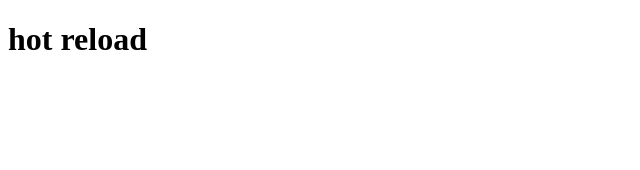
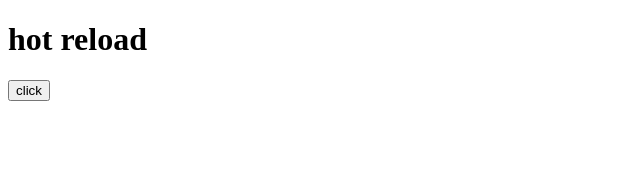
Before and after one commit to ottonSam/user-generate, a React (Create React App) app in the folder frontend/: page / in a window 1280 px wide. Shown: the top 170 px of the page, without its empty margins (0-640 px from the left). Built offline with nearby package versions, Linux system fonts and the light colour scheme.

Commit message:
axios test

```diff
--- a/frontend/package.json
+++ b/frontend/package.json
@@ -10,6 +10,7 @@
     "@types/node": "^16.18.14",
     "@types/react": "^18.0.28",
     "@types/react-dom": "^18.0.11",
+    "axios": "^1.3.4",
     "react": "^18.2.0",
     "react-dom": "^18.2.0",
     "react-scripts": "5.0.1",
--- a/frontend/src/App.tsx
+++ b/frontend/src/App.tsx
@@ -1,9 +1,26 @@
 import React from "react";
+import axios from "axios";
 
 function App() {
+  const handleSubmit = async () => {
+    console.log("submit");
+    const data = await axios({
+      method: "post",
+      url: "http://localhost:3333/generate",
+      data: {
+        numero_usuarios: 2,
+        campos: ["nome", "sexo", "pai", "mãe"],
+      },
+    });
+
+    console.log(data);
+  };
   return (
     <div className="App">
       <h1>hot reload</h1>
+      <button type="button" onClick={() => handleSubmit()}>
+        click
+      </button>
     </div>
   );
 }
```
Also changed, not shown: 1 other file (tests, documents, lock files or other folders).
